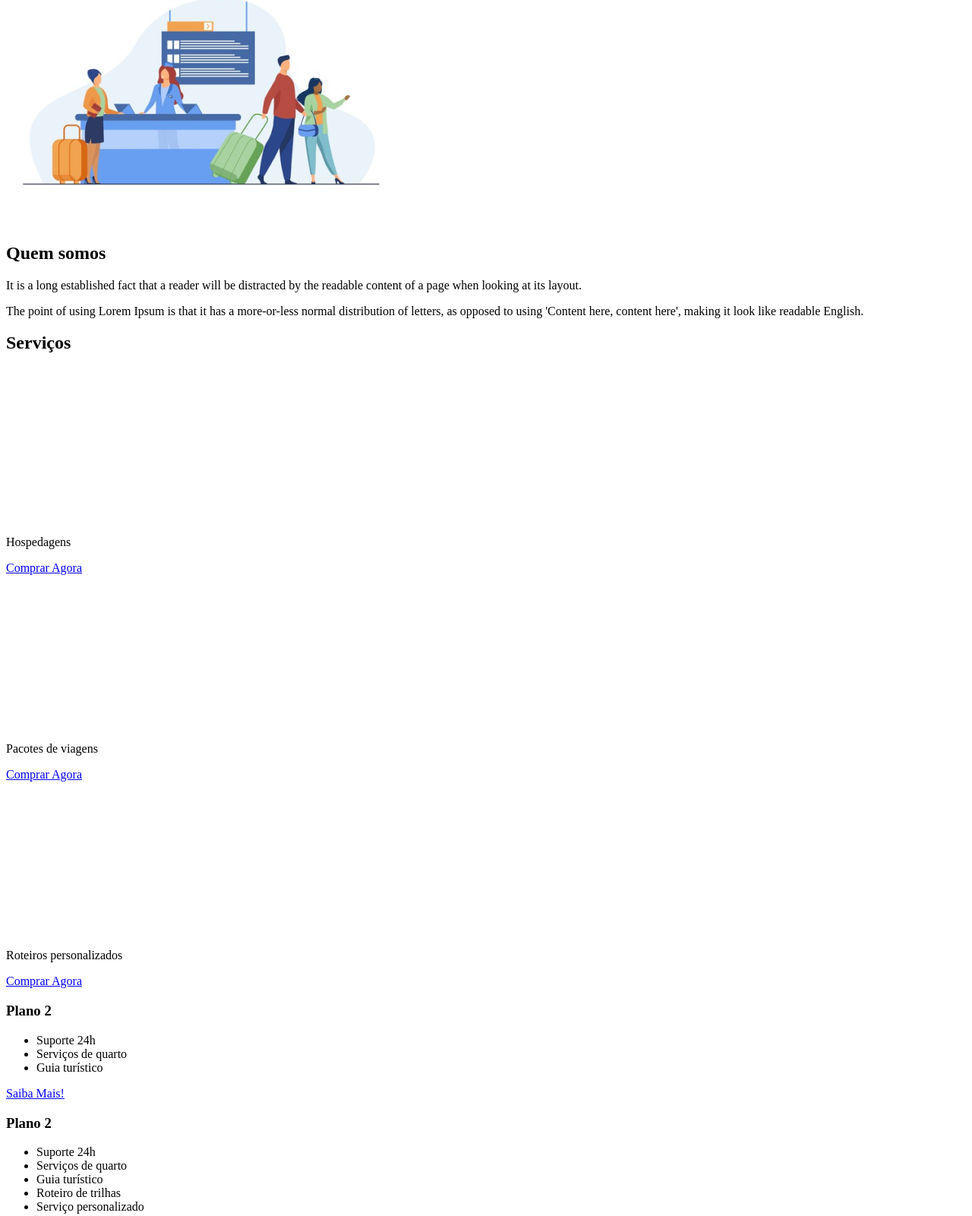
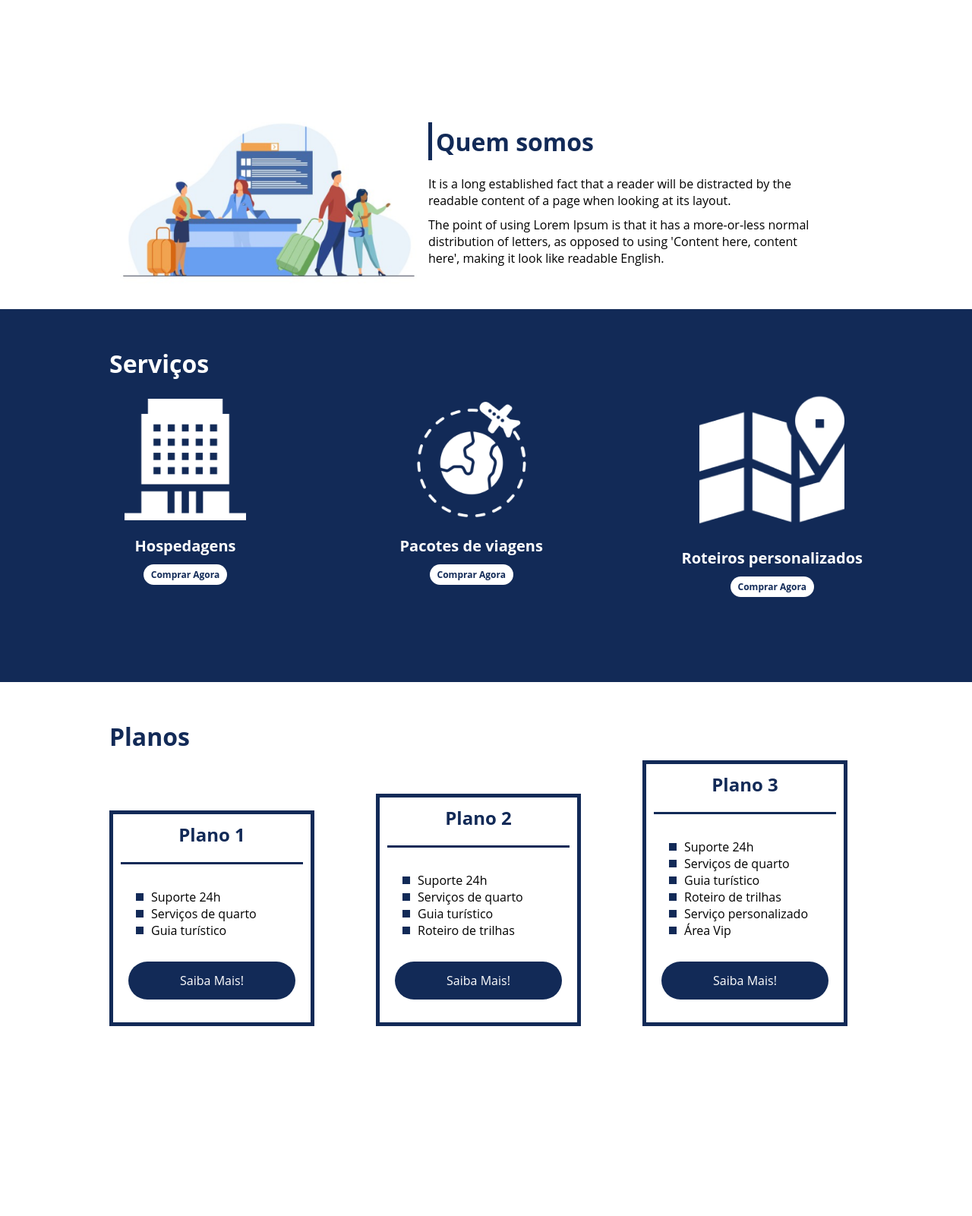
Before and after one commit to OsmarBaia/SantanderFullStackBootCamp, a plain HTML site: page FlexTurismo/index.html in a window 1280 px wide. Shown: the part 784-2385 px from the top of the page at 76% size. Drawn offline with Linux system fonts and the light colour scheme.

Commit message:
LandPage FlexTurismo-Sem Resposividade

```diff
--- a/FlexTurismo/index.html
+++ b/FlexTurismo/index.html
@@ -1,98 +1,117 @@
 <!DOCTYPE html>
 <html lang="pt-br">
+
     <head>
         <meta charset="UTF-8">
         <meta name="viewport" content="width=device-width, initial-scale=1.0">
         <title>Flex Turismos</title>
         <link rel="stylesheet" href="./style.css">
     </head>
+
     <body>
+        <!-- Barra Superior -->
         <header>
+            <div class="flex-container menu">
+                <!-- Titulo -->
+                <div>
                     <h1>FlexTurismos</h1>
-        <ul>
+                </div>
+                <!-- Menus -->
+                <ul class="list-items">
                     <li><a href="#quem-somos">Quem Somos</a></li>
                     <li><a href="#servicos">Serviços</a></li>
                     <li><a href="#planos">Planos</a></li>
                 </ul>
+            </div>
         </header>
-
-    <div>
-        <div>
+        <!-- Apresentação -->
+        <div class="flex-container apresentacao">
+            <!-- Texto -->
+            <div class="texto-apresentacao">
                 <h1>Flex <br>Turismos</h1>
                 <p>O melhor serviço para você!</p>
-            <a href="">Saiba Mais!</a>
+                <a href="" class="btn">Saiba Mais!</a>
             </div>
-
+            <!-- Imagem -->
             <div>
                 <div><img src="./images/0-main.png" alt="banner de apresentação"></div>
             </div>
         </div>
-
+        <!-- Quem Somos -->
+        <div class="flex-container" id="quem-somos">
+            <!-- Texto -->
             <div>
+                <h2>Quem somos</h2>
+                <p>It is a long established fact that a reader will be distracted by the readable content of a page when
+                    looking at its layout. </p>
+                <p>The point of using Lorem Ipsum is that it has a more-or-less normal distribution of letters, as
+                    opposed to using 'Content here, content here', making it look like readable English.</p>
+            </div>
+            <!-- Imagem -->
             <div>
                 <img src="./images/1-quem-somos.png" alt="balcão de atendimento">
             </div>
-
-        <div>
-            <h2>Quem somos</h2>
-            <p>It is a long established fact that a reader will be distracted by the readable content of a page when looking at its layout. </p>
-            <p>The point of using Lorem Ipsum is that it has a more-or-less normal distribution of letters, as opposed to using 'Content here, content here', making it look like readable English.</p>
         </div>
-    </div>
-
-    <div>
+        <!-- Serviços -->
+        <div class="container-externo">
+            <div class="flex-container" id="servicos">
+                <!-- Texto -->
                 <div>
                     <h2>Serviços</h2>
                 </div>
-
-        <div>
-            <div>
+                <!-- Imagens -->
+                <div class="list-servicos">
+                    <div class="item-servico">
                         <div><img src="./images/icon-2.png" alt="hospedagens"></div>
                         <p>Hospedagens</p>
                         <a href="#">Comprar Agora</a>
                     </div>
-
-            <div>
+                    <div class="item-servico">
                         <div><img src="./images/icon-1.png" alt="pacote de viagens"></div>
                         <p>Pacotes de viagens</p>
                         <a href="#">Comprar Agora</a>
                     </div>
-
-            <div>
+                    <div class="item-servico">
                         <div><img src="./images/icon-3.png" alt="roteiros personalizados"></div>
                         <p>Roteiros personalizados</p>
                         <a href="#">Comprar Agora</a>
                     </div>
-
                 </div>
             </div>
-
+        </div>
+        <!-- Planos -->
+        <div class="flex-container" id="planos">
             <div>
-
-        <div>
-            <h3>Plano 2</h3>
+                <h2>Planos</h2>
+            </div>
+            <div class="list-planos">
+                <!-- Plano 1 -->
+                <div class="item-plano">
+                    <h3>Plano 1</h3>
+                    <br>
                     <ul>
                         <li>Suporte 24h</li>
                         <li>Serviços de quarto</li>
                         <li>Guia turístico</li>
                     </ul>
-            <a href="#">Saiba Mais!</a>
+                    <a href="#" class="btn">Saiba Mais!</a>
                 </div>
-
-        <div>
+                <!-- Plano 2 -->
+                <div class="item-plano">
                     <h3>Plano 2</h3>
+                    <br>
                     <ul>
                         <li>Suporte 24h</li>
                         <li>Serviços de quarto</li>
                         <li>Guia turístico</li>
                         <li>Roteiro de trilhas</li>
-                <li>Serviço personalizado</li>
                     </ul>
-            <a href="#">Saiba Mais!</a>
+                    <a href="#" class="btn">Saiba Mais!</a>
                 </div>
-
-        <div>
+                <!-- Plano 3 -->
+                <div class="item-plano">
                     <h3>Plano 3</h3>
+                    <br>
                     <ul>
                         <li>Suporte 24h</li>
                         <li>Serviços de quarto</li>
@@ -101,13 +120,17 @@
                         <li>Serviço personalizado</li>
                         <li>Área Vip</li>
                     </ul>
-            <a href="#">Saiba Mais!</a>
+                    <a href="#" class="btn">Saiba Mais!</a>
                 </div>
             </div>
-
+        </div>
+        <!-- Rodapé -->
         <footer>
+            <div class="flex-container footer">
                 <p>&copy; 2021 CSS Flexbox</p>
-        <p>Desenvolvido por: Seu nome aqui dev</p>
+                <p>Desenvolvido por: Osmar Neto</p>
+            </div>
         </footer>
     </body>
+
 </html>
--- a/FlexTurismo/style.css
+++ b/FlexTurismo/style.css
@@ -0,0 +1,262 @@
+/* CSS Reset */
+* {
+    margin: 0;
+    padding: 0;
+    font-family: 'Open Sans', sans-serif;
+}
+
+/* Listas */
+ul {
+    list-style: none;
+    margin: 0;
+    padding: 0;
+}
+
+ul li a {
+    text-decoration: none;
+}
+
+/* Imagens */
+div img {
+    display: block;
+    width: 100%;
+}
+
+/* Wrappers */
+.flex-container {
+    display: flex;
+    max-width: 992px;
+    margin: auto;
+    width: 100%;
+}
+
+/* Barra Superior */
+header {
+    background-color: #122a57;
+    height: 100px;
+    display: flex;
+    align-items: center;
+    color: #fff;
+}
+
+header .list-items {
+    display: flex;
+    max-width: 260px;
+    width: 100%;
+    justify-content: space-between;
+    align-items: center;
+
+}
+
+.list-items li a {
+    color: #fff;
+}
+
+header .menu {
+    justify-content: space-between;
+}
+
+/* Aprensentação */
+
+.apresentacao {
+    height: 100vh;
+    align-items: center;
+    justify-content: space-between;
+}
+
+.apresentacao .texto-apresentacao {
+    min-height: 200px;
+}
+
+.texto-apresentacao h1 {
+    color: #122a57;
+    font-size: 48px;
+    margin-bottom: 10px;
+}
+
+.btn {
+    background-color: #122a57;
+    color: #fff;
+    text-align: center;
+    border-radius: 30px;
+    width: 220px;
+    display: block;
+    text-decoration: none;
+    height: 50px;
+    line-height: 50px;
+    margin-top: 10px;
+    margin-bottom: 10px;
+}
+
+/* Quem Somos */
+
+#quem-somos {
+    flex-direction: row-reverse;
+    align-items: center;
+    justify-content: space-between;
+}
+
+#quem-somos h2 {
+    font-size: 32px;
+    color: #122a57;
+    display: flex;
+    margin-bottom: 20px;
+    align-items: center;
+}
+
+#quem-somos h2::before {
+    content: "";
+    height: 50px;
+    width: 5px;
+    margin-right: 5px;
+    background-color: #122a57;
+    position: relative;
+}
+
+#quem-somos p {
+    margin-bottom: 10px;
+    width: 90%;
+}
+
+#quem-somos img {
+    min-width: 420px;
+}
+
+/* Serviços */
+
+.container-externo {
+    background-color: #122a57;
+    width: 100%;
+}
+
+#servicos {
+    flex-direction: column;
+    padding-top: 50px;
+    padding-bottom: 100px;
+}
+
+#servicos h2 {
+    color: #fff;
+    font-size: 32px;
+    margin-bottom: 10px;
+}
+
+.list-servicos {
+    display: flex;
+    align-items: center;
+    justify-content: space-between;
+}
+
+.list-servicos .item-servico {
+    text-align: center;
+}
+
+.item-servico a {
+    width: 220px;
+    background-color: #fff;
+    border-radius: 30px;
+    height: 50px;
+    text-align: center;
+    margin-top: 20px;
+    line-height: 50px;
+    padding: 5px 10px;
+    text-decoration: none;
+    color: #122a57;
+    font-size: 12px;
+    font-weight: 700;
+}
+
+.item-servico p {
+    font-weight: 700;
+    font-size: 20px;
+    color: #fff;
+    margin-top: 20px;
+}
+
+.item-servico img {
+    width: 80%;
+    margin: auto;
+}
+
+/* Planos */
+
+#planos {
+    flex-direction: column;
+    min-height: 100vh;
+    padding-top: 50px;
+}
+
+#planos h2 {
+    color: #122a57;
+    font-size: 32px;
+    margin-bottom: 10px;
+}
+
+.list-planos {
+    display: flex;
+    align-items: flex-end;
+    justify-content: space-between;
+}
+
+.item-plano {
+    flex: 1;
+    border: 5px solid #122a57;
+    margin-right: 20px;
+    padding: 10px;
+    max-width: 240px;
+}
+
+.item-plano .btn {
+    margin: auto;
+    margin-top: 20px;
+    margin-bottom: 20px;
+}
+
+.item-plano h3 {
+    font-size: 24px;
+    display: flex;
+    flex-direction: column;
+    text-align: center;
+    color: #122a57;
+}
+
+.item-plano h3::after {
+    content: "";
+    background-color: #122a57;
+    width: 100%;
+    height: 3px;
+    margin-top: 20px;
+}
+
+.item-plano ul {
+    padding: 10px 20px;
+    display: flex;
+    flex-direction: column;
+}
+
+.item-plano ul li {
+    display: flex;
+    flex-wrap: nowrap;
+    align-items: center;
+}
+
+.item-plano ul li::before {
+    content: "";
+    background-color: #122a57;
+    width: 10px;
+    height: 10px;
+    margin-right: 10px;
+}
+
+/* Rodapé */
+footer {
+    background-color: #122a57;
+    height: 70px;
+    color: #fff;
+    display: flex;
+    align-items: center;
+}
+
+.footer {
+    justify-content: space-between;
+}
```
Also changed, not shown: README.md. Lines whose indentation alone changed are shown as unchanged.
